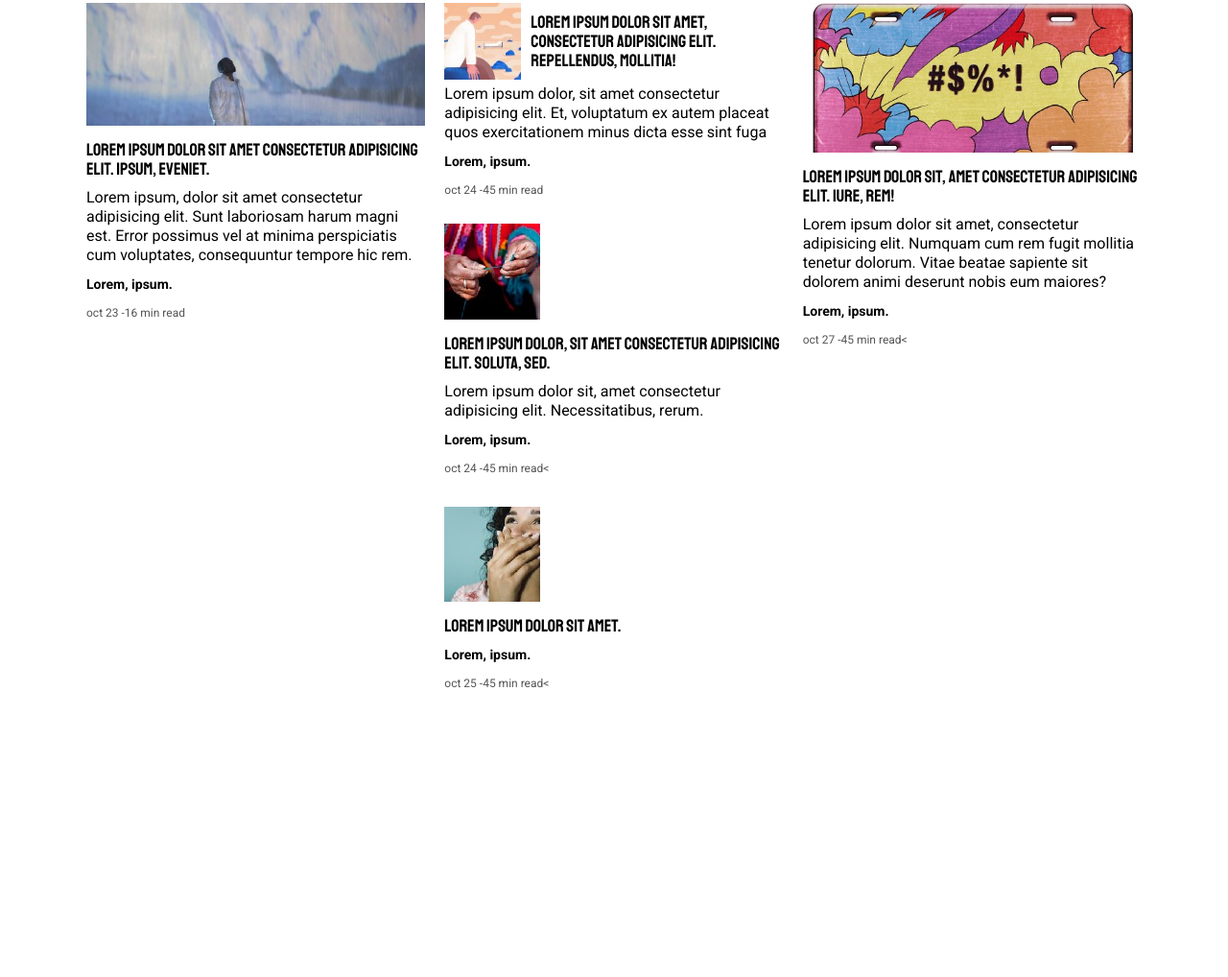
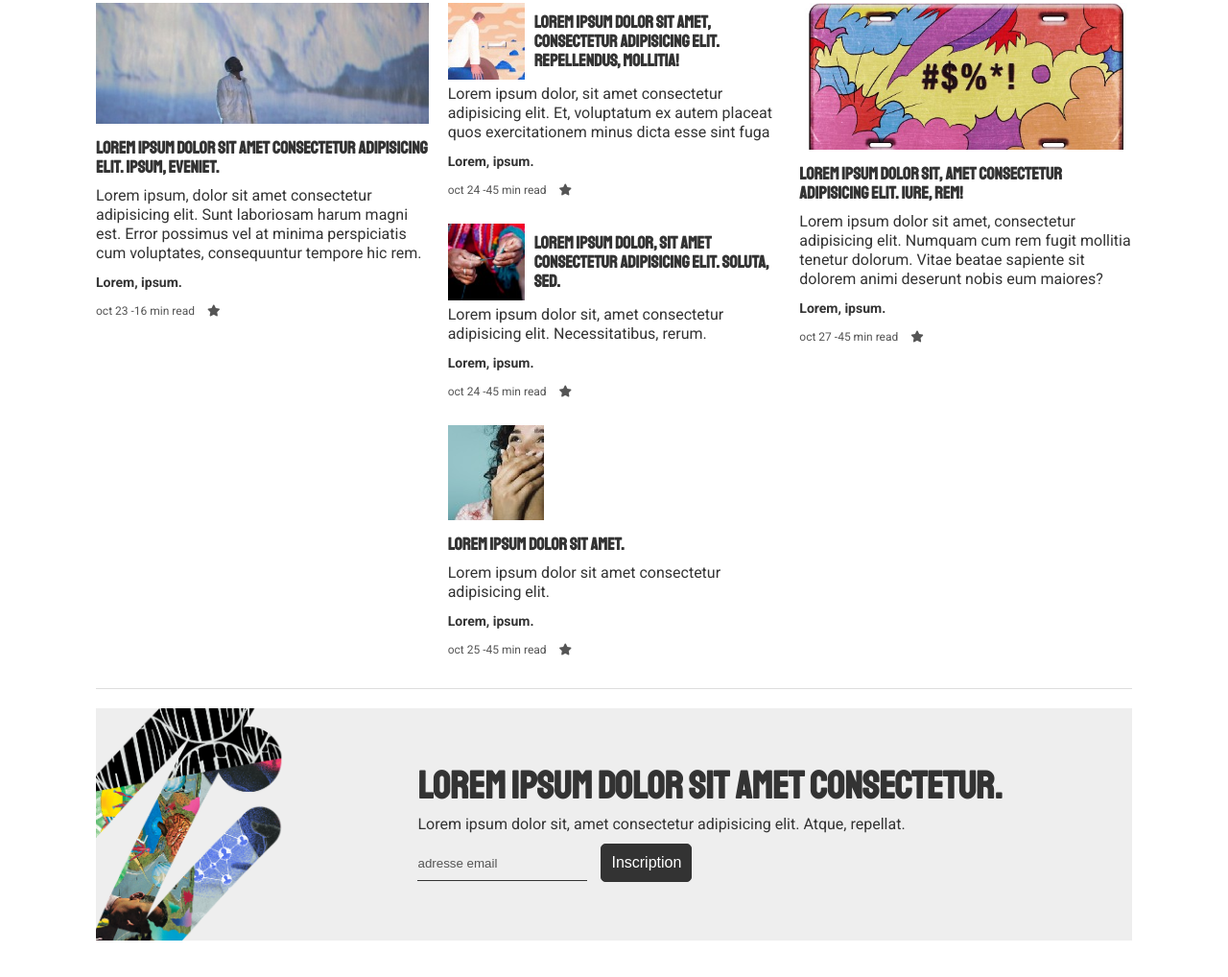
Before and after one commit to Slim-coder20/medium, a plain HTML site: page index.html in a window 1280 px wide. Shown: the part 142-1160 px from the top of the page at 96% size. Drawn offline with Linux system fonts and the light colour scheme.

Commit message:
Mise en place du panneau publicitaire via le display grid et le grid area

```diff
--- a/css/styles.css
+++ b/css/styles.css
@@ -24,6 +24,7 @@ body {
   font-family: "Roboto", sans-serif;
   font-size: 1.6rem;
   line-height: 2rem;
+  color: var(--dark);
 }
 h1,
 h2,
@@ -35,13 +36,12 @@ h6 {
   margin: 1rem 0;
 }
 
-p{
+p {
   margin: 1rem 0;
 }
 
 h3 {
   font-size: 1.8rem;
-  font-weight: 400;
 
 }
 
@@ -63,8 +63,14 @@ img {
 .article-author {
   font-weight: 700;
   font-size: 1.4rem;
+}
+hr {
+  border: 0;
+  border-bottom: 1px solid var(--gray);
+}
 
-
+::placeholder {
+  color: var(--gray-hint);
 }
 
 /* Utility */
@@ -74,6 +80,7 @@ img {
   margin: auto;
   max-width: 1100px;
   height: 1500px;
+  padding: 0 1rem;
 }
 
 .text-primary {
@@ -84,7 +91,7 @@ img {
   opacity: 0.8;
 }
 
-.text-hint{
+.text-hint {
   color: var(--gray-hint);
   font-size: 1.2rem;
 }
@@ -103,10 +110,27 @@ img {
   border: 1px solid var(--primary);
   color: var(--primary);
 }
-
 .btn-light:hover {
   background: var(--primary);
   color: white;
+}
+
+.btn-dark {
+  background: var(--dark);
+  color: white;
+  border: 1px solid var(--dark);
+}
+
+.btn-dark:hover{
+  border: 1px solid var(--dark);
+  background: white;
+  color: var(--dark);
+}
+
+
+.mx-1 {
+  margin-left: 1rem;
+  margin-right: 1rem;
 }
 /* Header */
 
@@ -190,3 +214,46 @@ nav {
 .article-small .text-hint {
   grid-column: span 2;
 }
+
+/* Section ads Panneau publicitaire  */
+
+.ads {
+  background: var(--gray-light);
+  margin: 2rem 0;
+  display: grid;
+  grid-template-columns: 200px 1fr auto 1fr;
+  grid-template-rows: 1fr auto auto auto 1fr;
+  grid-template-areas:
+  "img . . ."
+  "img . h1 ."
+  "img . p  ."
+  "img . form ."
+  "img . . ."
+  ;
+}
+.ads img {
+  grid-area: img;
+}
+
+.ads h1 {
+  grid-area: h1;
+  font-size: 4rem;
+}
+
+.ads p {
+  grid-area: p;
+}
+
+.ads form {
+  grid-area: form;
+}
+
+.ads form input {
+  background: var(--gray-light);
+  border: 0;
+  border-bottom: 1px solid var(--dark);
+  padding: 1rem 0;
+  margin-right: 1rem;
+  outline: 0;
+
+}
--- a/index.html
+++ b/index.html
@@ -39,6 +39,7 @@
         <a href="#">BOUTIQUE</a>
         <a href="#">BLOG</a>
       </nav>
+      <!--Section Articles-->
       <section class="showcase">
         <article>
           <img src="img/bloc-1.jpeg" alt="bloc-1" />
@@ -52,7 +53,10 @@
             perspiciatis cum voluptates, consequuntur tempore hic rem.
           </p>
           <p class="article-author">Lorem, ipsum.</p>
-          <p class="text-hint">oct 23 -16 min read</p>
+          <p class="text-hint">
+            oct 23 -16 min read
+            <i class="fa-solid fa-star mx-1"></i>
+          </p>
         </article>
         <article class="article-small">
           <img src="img/bloc-2.jpeg" alt="bloc-2" />
@@ -66,30 +70,38 @@
             sint fuga incidunt velit odit non praesentium?
           </p>
           <p class="article-author">Lorem, ipsum.</p>
-          <p class="text-hint">oct 24 -45 min read</p>
-        </article class="article-small">
-        <article>
+          <p class="text-hint">
+            oct 24 -45 min read
+            <i class="fa-solid fa-star mx-1"></i>
+          </p>
+        </article>
+        <article class="article-small">
           <img src="img/bloc-3.jpeg" alt="bloc-3" />
           <h3>
             Lorem ipsum dolor, sit amet consectetur adipisicing elit. Soluta,
             sed.
           </h3>
-          <p>
-            Lorem ipsum dolor sit, amet consectetur adipisicing elit. Necessitatibus, rerum.
+          <p class="article-content">
+            Lorem ipsum dolor sit, amet consectetur adipisicing elit.
+            Necessitatibus, rerum.
           </p>
           <p class="article-author">Lorem, ipsum.</p>
-          <p class="text-hint">oct 24 -45 min read<</p>
+          <p class="text-hint">
+            oct 24 -45 min read
+            <i class="fa-solid fa-star mx-1"></i>
+          </p>
         </article>
-        <article >
+        <article>
           <img src="img/bloc-4.jpeg" alt="bloc-4" />
-          <h3>
-          Lorem ipsum dolor sit amet.
-          </h3>
-          <p>
-
+          <h3>Lorem ipsum dolor sit amet.</h3>
+          <p class="article-content">
+            Lorem ipsum dolor sit amet consectetur adipisicing elit.
           </p>
           <p class="article-author">Lorem, ipsum.</p>
-          <p class="text-hint">oct 25 -45 min read<</p>
+          <p class="text-hint">
+            oct 25 -45 min read
+            <i class="fa-solid fa-star mx-1"></i>
+          </p>
         </article>
         <article>
           <img src="img/bloc-5.jpeg" alt="bloc-5" />
@@ -102,8 +114,23 @@
             dolorem animi deserunt nobis eum maiores?
           </p>
           <p class="article-author">Lorem, ipsum.</p>
-          <p class="text-hint">oct 27 -45 min read<</p>
+          <p class="text-hint">
+            oct 27 -45 min read
+            <i class="fa-solid fa-star mx-1"></i>
+          </p>
         </article>
+      </section>
+      <hr>
+      <!--Section Panneau Publicitaire -->
+      <section class="ads">
+        <img src="img/ads.png" alt="ads image">
+        <h1>Lorem ipsum dolor sit amet consectetur.</h1>
+        <p>Lorem ipsum dolor sit, amet consectetur adipisicing elit. Atque, repellat.</p>
+        <form action="#">
+          <input placeholder="adresse email" type="text">
+          <button class="btn btn-dark">Inscription</button>
+        </form>
+
       </section>
     </div>
   </body>
```
